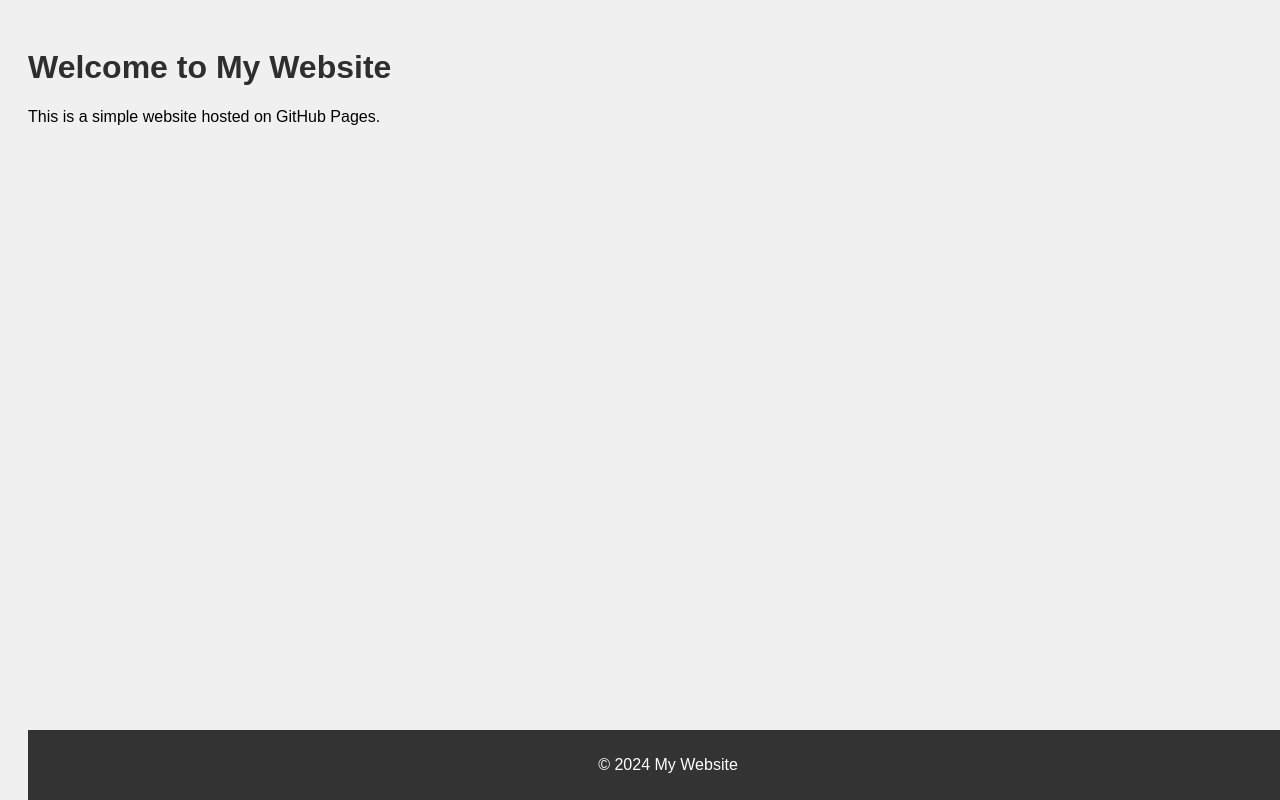
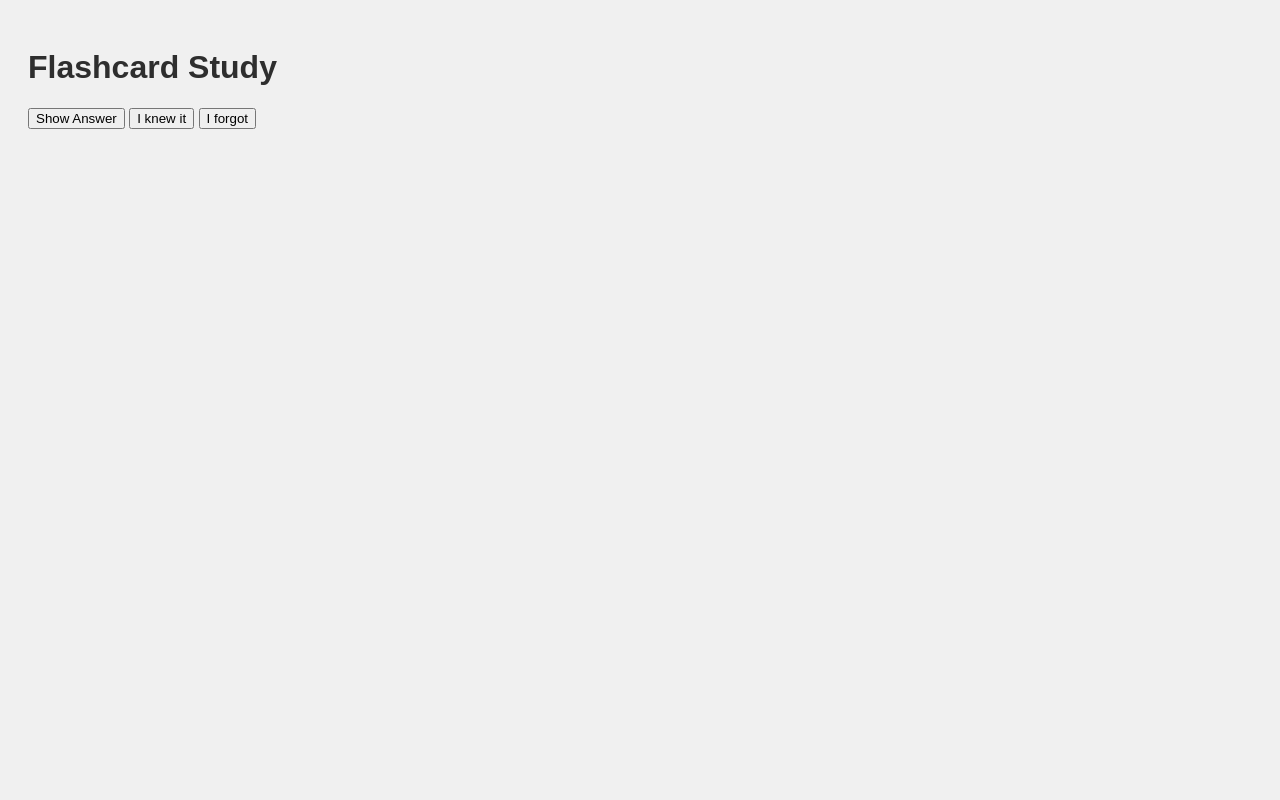
Before and after one commit to akrabbanii/AKademy, a plain HTML site: page index.html in a window 1280 px wide. Drawn offline with Linux system fonts and the light colour scheme.

Commit message:
Update index.html

```diff
--- a/index.html
+++ b/index.html
@@ -3,14 +3,23 @@
 <head>
     <meta charset="UTF-8">
     <meta name="viewport" content="width=device-width, initial-scale=1.0">
-    <title>My Simple Website</title>
-        <link rel="stylesheet" href="styles.css">
+    <title>Flashcards with Spaced Repetition</title>
+    <link rel="stylesheet" href="styles.css">
 </head>
 <body>
-    <h1>Welcome to My Website</h1>
-    <p>This is a simple website hosted on GitHub Pages.</p>
-    <footer>
-        <p>&copy; 2024 My Website</p>
-    </footer>
+    <h1>Flashcard Study</h1>
+
+    <div id="flashcard">
+        <div class="front" id="question"></div>
+        <div class="back" id="answer"></div>
+    </div>
+
+    <div class="controls">
+        <button id="showAnswer">Show Answer</button>
+        <button id="correct">I knew it</button>
+        <button id="wrong">I forgot</button>
+    </div>
+
+    <script src="script.js"></script>
 </body>
 </html>
```
